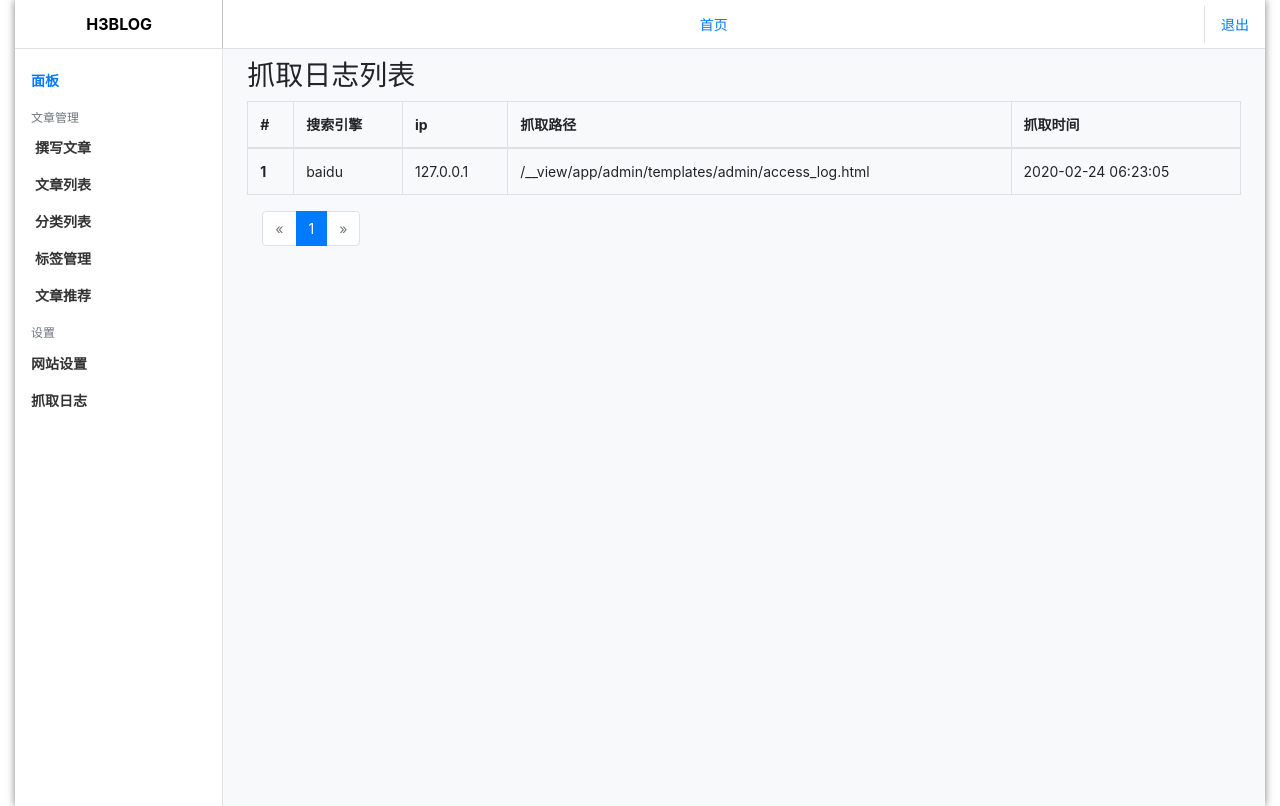
After one commit to pojoin/h3blog, a Flask app: template app/admin/templates/admin/access_log.html in a window 1280 px wide. The commit adds this page. Run offline with Flask 2, Linux system fonts and the light colour scheme; the template is opened without the code that fills it: values that come from a table or form of the project are taken from there, others are empty; data comes from the database, SQL or seed files in the repository; parts of the project's set-up code (start-up, migrations or seed data) failed here and were passed over; some libraries are stand-ins or nearby versions.

Commit message:
记录搜索引擎抓取记录

```diff
--- a/app/__init__.py
+++ b/app/__init__.py
@@ -98,7 +98,19 @@ def register_request_handlers(app):
     @app.before_request
     def before_app_request():
         user_agent = request.headers.get("User-Agent")
+        remark = None
         if 'Baiduspider' in user_agent :
+            remark = '百度'
+        if 'Bytespider' in user_agent :
+            remark = '头条搜索'
+        if 'YisouSpider' in user_agent:
+            remark = '神马搜索'
+        if 'Sogou' in user_agent:
+            remark = '搜狗'
+        if 'Sosospider' in user_agent:
+            remark = '搜搜'
+
+        if not remark :
             accessLog = AccessLog(ip = request.remote_addr,
                 url = request.path,
                 remark = 'baidu')
--- /dev/null
+++ b/app/admin/templates/admin/access_log.html
@@ -0,0 +1,35 @@
+{% extends 'admin/common/base.html' %}
+{% import "admin/macros/_patination.html" as page_macros %}
+{% block content %}
+<div class="container">
+    <div class="row">
+        <div>
+        <h3>抓取日志列表</h3>
+        </div>
+        <table class="table table-bordered">
+            <thead>
+              <tr>
+                <th scope="col">#</th>
+                <th scope="col">搜索引擎</th>
+                <th scope="col">ip</th>
+                <th scope="col">抓取路径</th>
+                <th scope="col">抓取时间</th>
+              </tr>
+            </thead>
+            <tbody>
+              {% for l in logs.items %}
+              <tr>
+                <th scope="row">{{l.id}}</th>
+                <td>{{ l.remark }}</td>
+                <td>{{ l.ip }}</td>
+                <td>{{ l.url }}</td>
+                <td>{{l.timestamp.strftime("%Y-%m-%d %H:%M:%S")}}</td>
+
+              </tr>
+              {% endfor %}
+            </tbody>
+          </table>
+    </div>
+    {{ page_macros.pagination_widget(logs, 'admin.access_logs') }}
+</div>
+{% endblock %}
--- a/app/admin/templates/admin/common/sidebar.html
+++ b/app/admin/templates/admin/common/sidebar.html
@@ -48,6 +48,11 @@
             网站设置
           </a>
         </li>
+        <li class="nav-item">
+          <a class="nav-link font-weight-bold" href="{{url_for('admin.access_logs')}}">
+            抓取日志
+          </a>
+        </li>
       </ul>
     </div>
   </nav>
```
Also changed, not shown: app/admin/views.py (+18 -1 lines).
